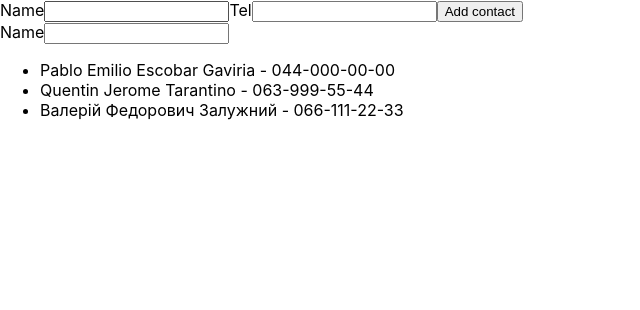
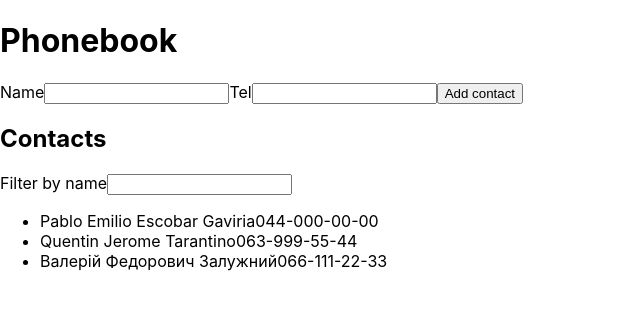
Before and after one commit to norf-90/goit-react-hw-02-phonebook, a React (Create React App) app: page / in a window 1280 px wide. Shown: the top 310 px of the page, without its empty margins (0-640 px from the left). Built offline with nearby package versions, Linux system fonts and the light colour scheme.

Commit message:
add task 4

```diff
--- a/package.json
+++ b/package.json
@@ -7,6 +7,7 @@
     "@testing-library/jest-dom": "^5.16.3",
     "@testing-library/react": "^12.1.4",
     "@testing-library/user-event": "^13.5.0",
+    "prop-types": "^15.8.1",
     "react": "^18.1.0",
     "react-dom": "^18.1.0",
     "react-scripts": "5.0.1",
--- a/src/components/app/App.jsx
+++ b/src/components/app/App.jsx
@@ -1,5 +1,8 @@
 import React, { Component } from 'react';
 import { nanoid } from 'nanoid';
+import ContactForm from 'components/contact-form/ContactForm';
+import Filter from 'components/filter/FIlter';
+import ContactList from 'components/contact-list/ContactList';
 
 const INIT_CONTACTS = [
   {
@@ -14,104 +17,42 @@ const INIT_CONTACTS = [
 class App extends Component {
   state = {
     contacts: [...INIT_CONTACTS],
-    name: '',
-    number: '',
     filter: '',
   };
 
-  ids = {
-    inputNameId: nanoid(),
-    inputTelId: nanoid(),
-    inputFilterId: nanoid(),
-  };
-
   handleChange = evt => {
-    console.log(evt.currentTarget.name);
     const { name, value } = evt.currentTarget;
     this.setState({ [name]: value });
   };
 
-  handleSubmit = evt => {
-    evt.preventDefault();
+  updateContacts = contact => {
     this.setState(prevState => {
       return {
-        contacts: [
-          ...prevState.contacts,
-          {
-            id: nanoid(),
-            name: evt.target.elements.name.value,
-            number: evt.target.elements.number.value,
-          },
-        ],
+        contacts: [...prevState.contacts, contact],
       };
     });
   };
 
+  filterContacts = () => {
+    const { filter } = this.state;
+    const { contacts } = this.state;
+    return contacts.filter(({ name }) => {
+      return name.toLocaleLowerCase().includes(filter.toLocaleLowerCase());
+    });
+  };
+
   render() {
-    const { inputNameId, inputTelId, inputFilterId } = this.ids;
-    const { name, number, filter } = this.state;
-    const { contacts } = this.state;
-    const filteredContacts = contacts.filter(({ id, name, number }) =>
-      name.toLocaleLowerCase().includes(filter.toLocaleLowerCase())
-    );
+    const { filter } = this.state;
+    const renderData = this.filterContacts();
 
     return (
       <>
-        <form onSubmit={this.handleSubmit}>
-          <label htmlFor={inputNameId}>
-            Name
-            <input
-              type="text"
-              name="name"
-              id={inputNameId}
-              pattern="^[a-zA-Zа-яА-Я]+(([' -][a-zA-Zа-яА-Я ])?[a-zA-Zа-яА-Я]*)*$"
-              title="Name may contain only letters, apostrophe, dash and spaces. For example Adrian, Jacob Mercer, Charles de Batz de Castelmore d'Artagnan"
-              required
-              value={name}
-              onChange={this.handleChange}
-            />
-          </label>
-          <label htmlFor={inputTelId}>
-            Tel
-            <input
-              type="tel"
-              name="number"
-              id={inputTelId}
-              pattern="\+?\d{1,4}?[-.\s]?\(?\d{1,3}?\)?[-.\s]?\d{1,4}[-.\s]?\d{1,4}[-.\s]?\d{1,9}"
-              title="Phone number must be digits and can contain spaces, dashes, parentheses and can start with +"
-              required
-              value={number}
-              onChange={this.handleChange}
-            />
-          </label>
+        <h1>Phonebook</h1>
+        <ContactForm updateContacts={this.updateContacts} />
 
-          <button type="submit">Add contact</button>
-        </form>
-
-        <form>
-          <label htmlFor={inputFilterId}>
-            Name
-            <input
-              type="text"
-              name="filter"
-              id={inputFilterId}
-              pattern="^[a-zA-Zа-яА-Я]+(([' -][a-zA-Zа-яА-Я ])?[a-zA-Zа-яА-Я]*)*$"
-              title="Name may contain only letters, apostrophe, dash and spaces. For example Adrian, Jacob Mercer, Charles de Batz de Castelmore d'Artagnan"
-              required
-              value={filter}
-              onChange={this.handleChange}
-            />
-          </label>
-        </form>
-        <ul>
-          {filteredContacts.map(({ id, name, number }) => {
-            return (
-              <li key={id}>
-                {name} - {number}
-              </li>
-            );
-          })}
-        </ul>
+        <h2>Contacts</h2>
+        <Filter filter={filter} onChange={this.handleChange} />
+        <ContactList renderData={renderData} />
       </>
     );
   }
--- /dev/null
+++ b/src/components/contact-form/ContactForm.jsx
@@ -0,0 +1,73 @@
+import { nanoid } from 'nanoid';
+import React, { Component } from 'react';
+import PropTypes from 'prop-types';
+
+export default class ContactForm extends Component {
+  state = {
+    name: '',
+    number: '',
+  };
+
+  ids = {
+    inputNameId: nanoid(),
+    inputTelId: nanoid(),
+  };
+
+  handleChange = evt => {
+    const { name, value } = evt.currentTarget;
+    this.setState({ [name]: value });
+  };
+
+  handleSubmit = evt => {
+    evt.preventDefault();
+    const { name, number } = this.state;
+    const contact = { id: nanoid(), name, number };
+    this.props.updateContacts(contact);
+    this.reset();
+  };
+
+  reset = () => {
+    this.setState({ name: '', number: '' });
+  };
+
+  render() {
+    const { inputNameId, inputTelId } = this.ids;
+    const { name, number } = this.state;
+    return (
+      <form onSubmit={this.handleSubmit}>
+        <label htmlFor={inputNameId}>
+          Name
+          <input
+            type="text"
+            name="name"
+            id={inputNameId}
+            pattern="^[a-zA-Zа-яА-Я]+(([' -][a-zA-Zа-яА-Я ])?[a-zA-Zа-яА-Я]*)*$"
+            title="Name may contain only letters, apostrophe, dash and spaces. For example Adrian, Jacob Mercer, Charles de Batz de Castelmore d'Artagnan"
+            required
+            value={name}
+            onChange={this.handleChange}
+          />
+        </label>
+        <label htmlFor={inputTelId}>
+          Tel
+          <input
+            type="tel"
+            name="number"
+            id={inputTelId}
+            pattern="\+?\d{1,4}?[-.\s]?\(?\d{1,3}?\)?[-.\s]?\d{1,4}[-.\s]?\d{1,4}[-.\s]?\d{1,9}"
+            title="Phone number must be digits and can contain spaces, dashes, parentheses and can start with +"
+            required
+            value={number}
+            onChange={this.handleChange}
+          />
+        </label>
+
+        <button type="submit">Add contact</button>
+      </form>
+    );
+  }
+}
+
+ContactForm.propTypes = {
+  updateContacts: PropTypes.func.isRequired,
+};
--- /dev/null
+++ b/src/components/contact-list/ContactList.jsx
@@ -0,0 +1,26 @@
+import React from 'react';
+import PropTypes from 'prop-types';
+import Contact from './contact/Contact';
+
+const ContactList = props => {
+  const { renderData } = props;
+  return (
+    <ul>
+      {renderData.map(({ id, name, number }) => {
+        return <Contact key={id} name={name} number={number} />;
+      })}
+    </ul>
+  );
+};
+
+ContactList.propTypes = {
+  renderData: PropTypes.arrayOf(
+    PropTypes.shape({
+      id: PropTypes.string.isRequired,
+      name: PropTypes.string.isRequired,
+      number: PropTypes.string.isRequired,
+    }).isRequired
+  ).isRequired,
+};
+
+export default ContactList;
--- /dev/null
+++ b/src/components/contact-list/contact/Contact.jsx
@@ -0,0 +1,18 @@
+import React, { Component } from 'react';
+import PropTypes from 'prop-types';
+
+const Contact = props => {
+  const { name, number } = props;
+  return (
+    <li>
+      <span>{name}</span>
+      <span>{number}</span>
+    </li>
+  );
+};
+Contact.propTypes = {
+  name: PropTypes.string.isRequired,
+  number: PropTypes.string.isRequired,
+};
+
+export default Contact;
--- /dev/null
+++ b/src/components/filter/FIlter.jsx
@@ -0,0 +1,30 @@
+import React from 'react';
+import { nanoid } from 'nanoid';
+import PropTypes from 'prop-types';
+
+const Filter = props => {
+  const inputFilterId = nanoid();
+  const { filter, onChange } = props;
+  return (
+    <label htmlFor={inputFilterId}>
+      Filter by name
+      <input
+        type="text"
+        name="filter"
+        id={inputFilterId}
+        pattern="^[a-zA-Zа-яА-Я]+(([' -][a-zA-Zа-яА-Я ])?[a-zA-Zа-яА-Я]*)*$"
+        title="Name may contain only letters, apostrophe, dash and spaces. For example Adrian, Jacob Mercer, Charles de Batz de Castelmore d'Artagnan"
+        required
+        value={filter}
+        onChange={onChange}
+      />
+    </label>
+  );
+};
+
+Filter.propTypes = {
+  filter: PropTypes.string.isRequired,
+  onChange: PropTypes.func.isRequired,
+};
+
+export default Filter;
```
Also changed, not shown: 1 other file (tests, documents, lock files or other folders).
